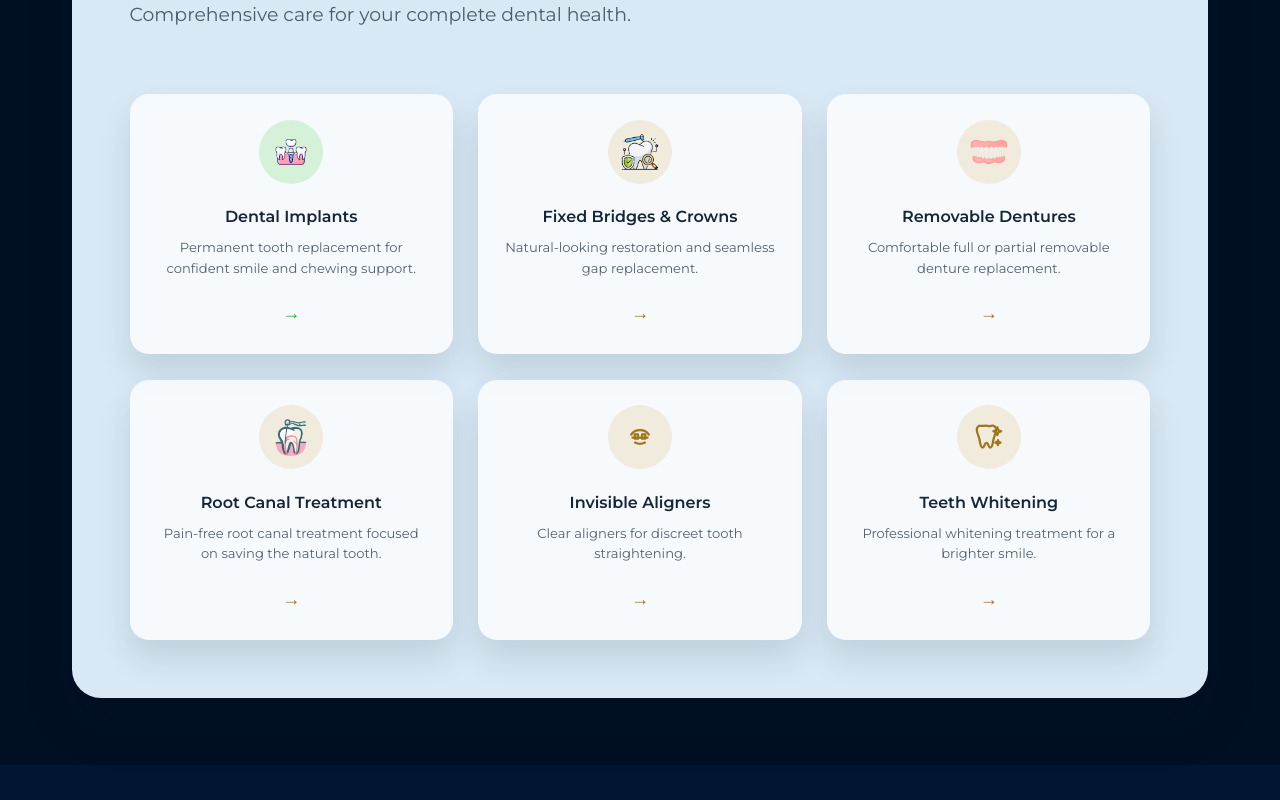
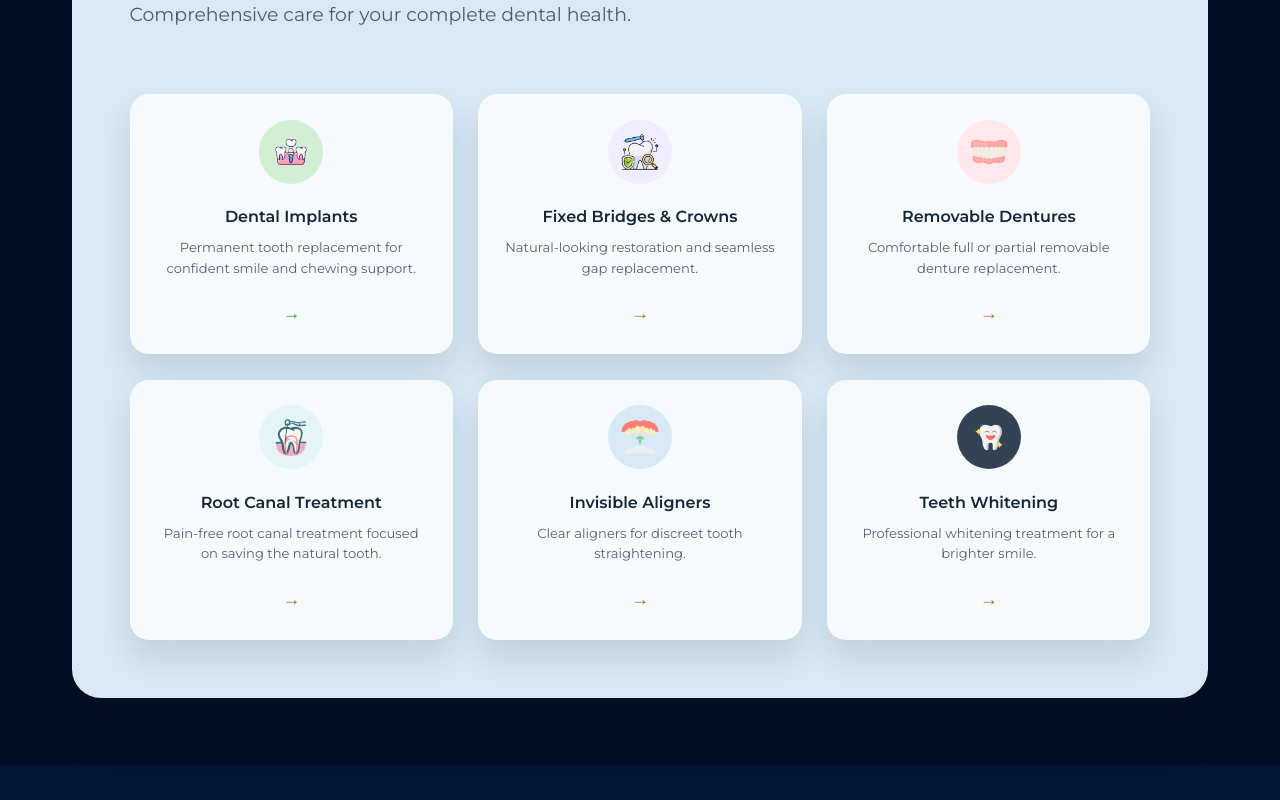
Before and after one commit to Barospooky/TUSK, a React (Vite) app: page / in a window 1280 px wide. Shown: the part 1820-2620 px from the top of the page. Built offline with nearby package versions, Linux system fonts and the light colour scheme.

Commit message:
icon more

```diff
--- a/src/pages/Home.css
+++ b/src/pages/Home.css
@@ -593,13 +593,38 @@
   align-items: center;
   justify-content: center;
   border-radius: 50%;
-  background: rgba(207, 157, 60, 0.16);
-  color: #9f761d;
+  background: rgba(248, 244, 236, 0.98);
+  color: #b88712;
 }
 
 .home-treatments-preview__icon--implant {
-  background: rgba(198, 238, 198, 0.68);
+  background: rgba(208, 238, 208, 0.92);
   color: #2da53b;
+}
+
+.home-treatments-preview__icon--crown {
+  background: rgba(241, 236, 255, 0.95);
+  color: #7a63d2;
+}
+
+.home-treatments-preview__icon--dentures {
+  background: rgba(255, 232, 236, 0.96);
+  color: #db7a8c;
+}
+
+.home-treatments-preview__icon--root {
+  background: rgba(228, 244, 247, 0.96);
+  color: #4a98a8;
+}
+
+.home-treatments-preview__icon--aligners {
+  background: rgba(216, 232, 245, 0.98);
+  color: #233447;
+}
+
+.home-treatments-preview__icon--sparkle {
+  background: rgba(35, 52, 71, 0.92);
+  color: #ffffff;
 }
 
 .home-treatments-preview__icon svg {
--- a/src/pages/Home.jsx
+++ b/src/pages/Home.jsx
@@ -17,7 +17,7 @@ const services = [
   {
     title: 'Braces & Aligners',
     copy: 'Metal braces, ceramic braces, and invisible aligners for crooked teeth, bite correction, and confident smile alignment.',
-    image: '/service-invisible-aligners.png',
+    image: '/retainer.png',
   },
   {
     title: 'Root Canal & Pain Relief',
@@ -36,8 +36,8 @@ const homeTreatmentPreview = [
   { title: 'Fixed Bridges & Crowns', desc: 'Natural-looking restoration and seamless gap replacement.', icon: 'crown', image: '/dental-surgery.png?v=2' },
   { title: 'Removable Dentures', desc: 'Comfortable full or partial removable denture replacement.', icon: 'dentures', image: '/denture.png?v=2' },
   { title: 'Root Canal Treatment', desc: 'Pain-free root canal treatment focused on saving the natural tooth.', icon: 'root', image: '/root-canal.png?v=2' },
-  { title: 'Invisible Aligners', desc: 'Clear aligners for discreet tooth straightening.', icon: 'aligners' },
-  { title: 'Teeth Whitening', desc: 'Professional whitening treatment for a brighter smile.', icon: 'sparkle' },
+  { title: 'Invisible Aligners', desc: 'Clear aligners for discreet tooth straightening.', icon: 'aligners', image: '/retainer.png?v=1' },
+  { title: 'Teeth Whitening', desc: 'Professional whitening treatment for a brighter smile.', icon: 'sparkle', image: '/tooth-hygiene.png?v=1' },
 ]
 
 const treatmentIconPaths = {
@@ -349,7 +349,7 @@ export default function Home() {
                   className={`home-treatments-preview__card ${treatment.icon === 'implant' ? 'home-treatments-preview__card--implant' : ''}`}
                 >
                   <span
-                    className={`home-treatments-preview__icon ${treatment.icon === 'implant' ? 'home-treatments-preview__icon--implant' : ''}`}
+                    className={`home-treatments-preview__icon home-treatments-preview__icon--${treatment.icon}`}
                     aria-hidden="true"
                   >
                     {treatment.image ? (
--- a/src/pages/Services.jsx
+++ b/src/pages/Services.jsx
@@ -8,7 +8,7 @@ const treatments = [
     items: [
       { title: 'Smile Designing', copy: 'Personalised smile enhancement planning with veneers, laminates, caps, and aesthetic fillings tailored to facial balance and dental harmony.', image: '/service-smile-designing.png', duration: 'Custom', sessions: 'Planned in stages', bestFor: 'Customized smile transformation for a confident, natural-looking smile.' },
       { title: 'Facial Aesthetics', copy: 'Non-surgical facial aesthetic support including Botox and fillers when indicated for balanced, refreshed results.', image: '/service-facial-aesthetics.png', duration: '30-60 min', sessions: 'As advised', bestFor: 'Subtle facial refinement that supports the overall smile and profile.' },
-      { title: 'Teeth Whitening & Bleaching', copy: 'Professional bleaching, polishing, and tooth-coloured aesthetic finishing for discoloured teeth.', image: '/service-teeth-whitening.png', duration: '45-90 min', sessions: '1-2', bestFor: 'Professional whitening treatment for a brighter smile.' },
+      { title: 'Teeth Whitening & Bleaching', copy: 'Professional bleaching, polishing, and tooth-coloured aesthetic finishing for discoloured teeth.', image: '/tooth-hygiene.png', duration: '45-90 min', sessions: '1-2', bestFor: 'Professional whitening treatment for a brighter smile.' },
       { title: 'Tooth-Coloured Cosmetic Fillings', copy: 'Natural-looking restorations used to rebuild decayed, chipped, or discoloured teeth.', image: '/service-tooth-coloured-fillings.png', duration: '30-60 min', sessions: '1', bestFor: 'Small cavities, chips, or visible restorations that need a natural finish.' },
     ],
   },
@@ -24,7 +24,7 @@ const treatments = [
   {
     category: 'Orthodontics',
     items: [
-      { title: 'Invisible Aligners', copy: 'Clear aligner therapy for modern, low-visibility smile correction with guided treatment sequencing.', image: '/service-invisible-aligners.png', duration: '6-18 months', sessions: 'Planned refinements', bestFor: 'Clear aligners for discreet teeth straightening.' },
+      { title: 'Invisible Aligners', copy: 'Clear aligner therapy for modern, low-visibility smile correction with guided treatment sequencing.', image: '/retainer.png', duration: '6-18 months', sessions: 'Planned refinements', bestFor: 'Clear aligners for discreet teeth straightening.' },
       { title: 'Metal Braces', copy: 'Reliable correction for crooked, crowded, or malaligned teeth using durable fixed orthodontic appliances.', image: '/service-metal-braces.png', duration: '12-24 months', sessions: 'Monthly reviews', bestFor: 'Traditional reliable orthodontic treatment.' },
       { title: 'Ceramic Braces', copy: 'Aesthetic brace systems that blend more discreetly with natural teeth while correcting alignment effectively.', image: '/service-ceramic-braces.png', duration: '12-24 months', sessions: 'Monthly reviews', bestFor: 'Tooth-coloured brackets for a discreet look.' },
       { title: 'Orthodontic Consultation & Diagnosis', copy: 'Assessment and treatment planning for bite correction, smile alignment, and dentofacial harmony.', image: '/service-orthodontic-consultation.png', duration: '30-45 min', sessions: 'Initial + follow-up', bestFor: 'Understanding whether braces, aligners, or monitoring is right for you.' },
```
Also changed, not shown: public/retainer.png (added), public/tooth-hygiene.png (added).
